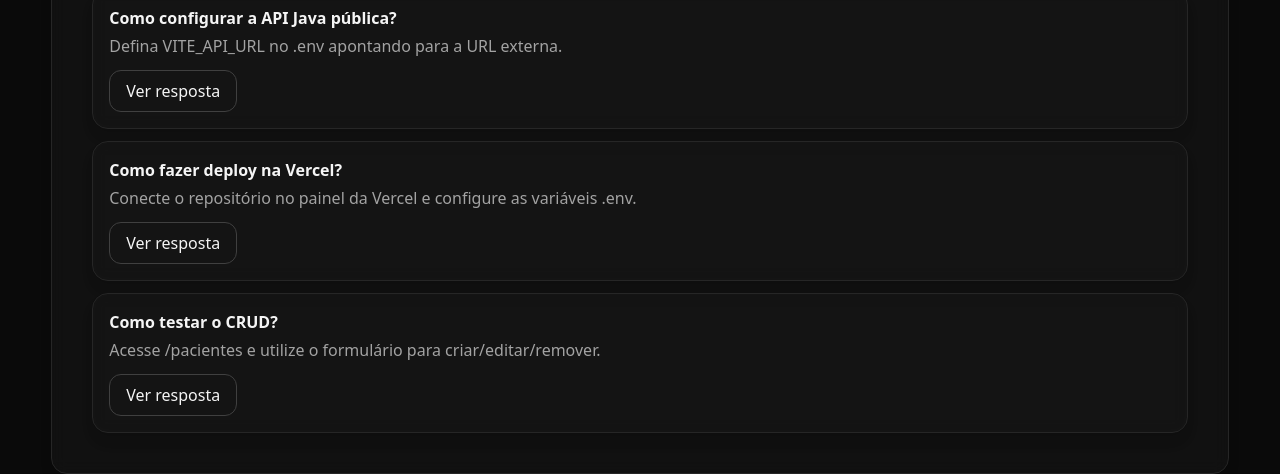
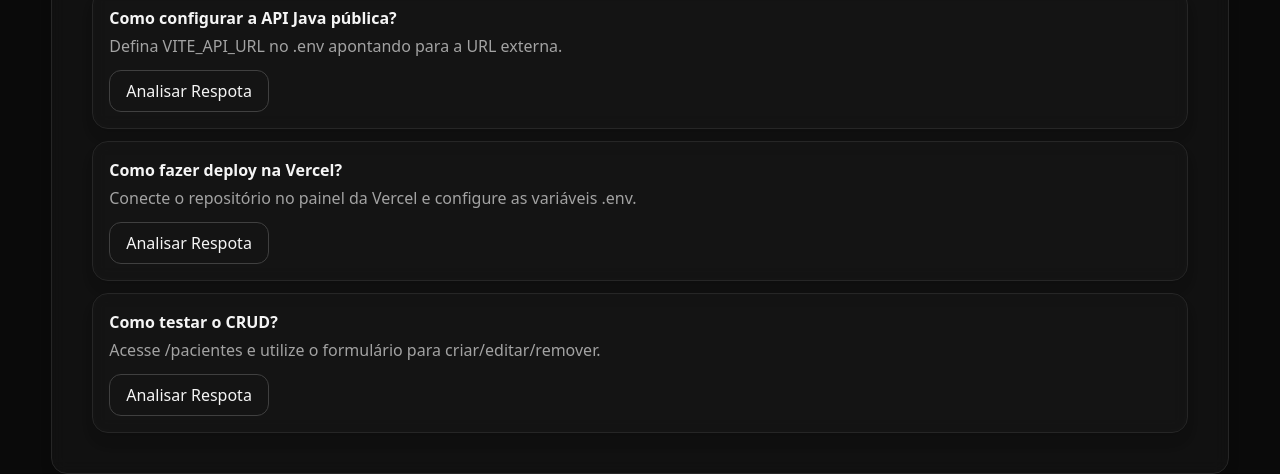
Before and after one commit to Wiclif06/zypherx-sprint4, a React (Vite) app: page /faq in a window 1280 px wide. Shown: the part 203-677 px from the top of the page. Built offline with nearby package versions, Linux system fonts and the light colour scheme; no server answers; the HTML template or start-up script is replaced by a standard one.

Commit message:
Correção Ortográfica

```diff
--- a/src/pages/Contato.tsx
+++ b/src/pages/Contato.tsx
@@ -24,7 +24,7 @@ export default function Contato() {
       <h2 className="text-2xl font-bold">Contato</h2>
       <form className="mt-6 space-y-4" onSubmit={onSubmit}>
         <div>
-          <label className="label">Nome</label>
+          <label className="label">Nome Completo</label>
           <input className="input" value={state.nome} onChange={e => setState(s=>({...s, nome:e.target.value}))} required />
         </div>
         <div>
@@ -38,8 +38,8 @@ export default function Contato() {
         <button className="btn" type="submit" disabled={status==='enviando'}>
           {status==='enviando' ? 'Enviando...' : 'Enviar'}
         </button>
-        {status==='ok' && <p className="text-green-400">Mensagem enviada!</p>}
-        {status==='erro' && <p className="text-red-400">Falha ao enviar. Tente novamente.</p>}
+        {status==='ok' && <p className="text-green-400">Mensagem enviada com sucesso!</p>}
+        {status==='erro' && <p className="text-red-400">Ocorreu um erro ao enviar a imagem, por gentileza tente novamente.</p>}
       </form>
     </section>
   )
--- a/src/pages/FAQ.tsx
+++ b/src/pages/FAQ.tsx
@@ -16,7 +16,7 @@ export default function FAQ() {
           <li key={f.id} className="card p-4">
             <div className="font-semibold">{f.q}</div>
             <p className="muted mt-1">{f.a}</p>
-            <Link to={`/faq/${f.id}`} className="btn mt-3">Ver resposta</Link>
+            <Link to={`/faq/${f.id}`} className="btn mt-3">Analisar Respota</Link>
           </li>
         ))}
       </ul>
```
